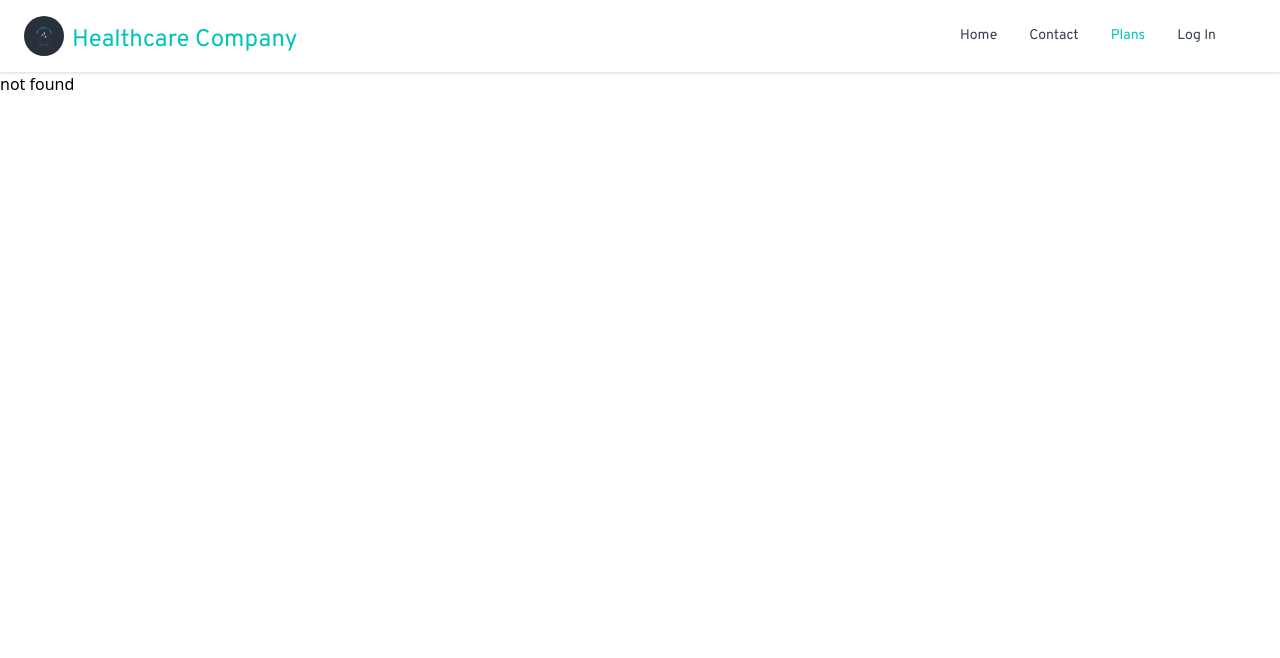
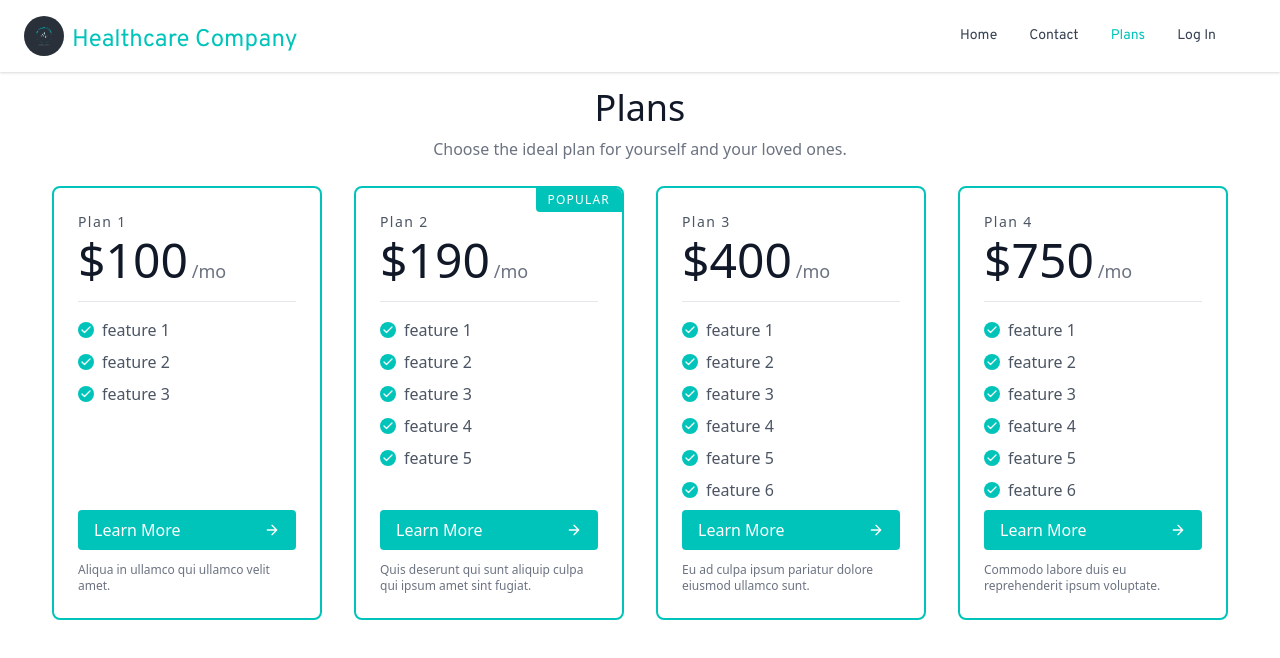
Before and after one commit to system32uwu/Meedikal, a React (Create React App) app in the folder frontend/: page /plans in a window 1280 px wide. Before the commit this address had no page. Shown: the top 658 px of the page. Built offline with nearby package versions, Linux system fonts and the light colour scheme.

Commit message:
added plans page

```diff
--- /dev/null
+++ b/frontend/src/components/planCard.tsx
@@ -0,0 +1,71 @@
+import React from "react";
+
+interface IProps {
+  planName: string;
+  price: number;
+  popular: boolean;
+  features: Array<string>;
+  legendText: string;
+}
+
+const PlanCard: React.FC<IProps> = ({
+  planName,
+  price,
+  popular,
+  features,
+  legendText,
+}) => {
+  return (
+    <div className="p-4 xl:w-1/4 md:w-1/2 w-full">
+      <div className="h-full p-6 rounded-lg border-2 border-turqoise flex flex-col relative overflow-hidden">
+        {popular ? (
+          <span className="bg-turqoise text-white px-3 py-1 tracking-widest text-xs absolute right-0 top-0 rounded-bl">
+            POPULAR
+          </span>
+        ) : null}
+        <h2 className="text-sm tracking-widest title-font mb-1 font-medium">
+          {planName}
+        </h2>
+        <h1 className="text-5xl text-gray-900 pb-4 mb-4 border-b border-gray-200 leading-none">
+          <span>${price}</span>
+          <span className="text-lg ml-1 font-normal text-gray-500">/mo</span>
+        </h1>
+        {features.map((f) => (
+          <p className="flex items-center text-gray-600 mb-2">
+            <span className="w-4 h-4 mr-2 inline-flex items-center justify-center bg-turqoise text-white rounded-full flex-shrink-0">
+              <svg
+                fill="none"
+                stroke="currentColor"
+                stroke-linecap="round"
+                stroke-linejoin="round"
+                stroke-width="2.5"
+                className="w-3 h-3"
+                viewBox="0 0 24 24"
+              >
+                <path d="M20 6L9 17l-5-5"></path>
+              </svg>
+            </span>
+            {f}
+          </p>
+        ))}
+        <button className="flex items-center mt-auto text-white bg-turqoise border-0 py-2 px-4 w-full focus:outline-none hover:bg-gray-500 rounded">
+          Learn More
+          <svg
+            fill="none"
+            stroke="currentColor"
+            stroke-linecap="round"
+            stroke-linejoin="round"
+            stroke-width="2"
+            className="w-4 h-4 ml-auto"
+            viewBox="0 0 24 24"
+          >
+            <path d="M5 12h14M12 5l7 7-7 7"></path>
+          </svg>
+        </button>
+        <p className="text-xs text-gray-500 mt-3">{legendText}</p>
+      </div>
+    </div>
+  );
+};
+
+export default PlanCard;
--- a/frontend/src/meedikalLanding/index.tsx
+++ b/frontend/src/meedikalLanding/index.tsx
@@ -5,6 +5,7 @@ import { NotFound } from "../components/notFound";
 import Navbar from "../components/navbar";
 import Contact from "./contact";
 import { Login } from "./login";
+import Plans from "./plans";
 
 interface IProps {}
 
@@ -23,6 +24,9 @@ const MeedikalLanding: React.FC<IProps> = () => {
           <Route exact path="/login">
             <Login />
           </Route>
+          <Route exact path="/plans">
+            <Plans />
+          </Route>
           <Route component={NotFound} />
         </Switch>
       </BrowserRouter>
--- /dev/null
+++ b/frontend/src/meedikalLanding/plans.tsx
@@ -0,0 +1,66 @@
+import React from "react";
+import PlanCard from "../components/planCard";
+
+interface IProps {}
+
+const featureX = (x: number) => {
+  let lst = Array(x);
+  for (let i = 1; i <= x; i++) lst.push(`feature ${i}`);
+  return lst;
+};
+
+const plans = [
+  {
+    planName: "Plan 1",
+    price: 100,
+    popular: false,
+    features: featureX(3),
+    legendText: "Aliqua in ullamco qui ullamco velit amet.",
+  },
+  {
+    planName: "Plan 2",
+    price: 190,
+    popular: true,
+    features: featureX(5),
+    legendText:
+      "Quis deserunt qui sunt aliquip culpa qui ipsum amet sint fugiat.",
+  },
+  {
+    planName: "Plan 3",
+    price: 400,
+    popular: false,
+    features: featureX(6),
+    legendText: "Eu ad culpa ipsum pariatur dolore eiusmod ullamco sunt.",
+  },
+  {
+    planName: "Plan 4",
+    price: 750,
+    popular: false,
+    features: featureX(6),
+    legendText: "Commodo labore duis eu reprehenderit ipsum voluptate.",
+  },
+];
+
+const Plans: React.FC<IProps> = ({}) => {
+  return (
+    <section className="text-gray-600 body-font overflow-hidden">
+      <div className="container px-5 py-4 mx-auto">
+        <div className="flex flex-col text-center w-full mb-2">
+          <h1 className="sm:text-4xl text-3xl font-medium title-font mb-2 text-gray-900">
+            Plans
+          </h1>
+          <p className="lg:w-2/3 mx-auto leading-relaxed text-base text-gray-500">
+            Choose the ideal plan for yourself and your loved ones.
+          </p>
+        </div>
+        <div className="flex flex-wrap px-4">
+          {plans.map((p) => (
+            <PlanCard {...p} key={p.planName} />
+          ))}
+        </div>
+      </div>
+    </section>
+  );
+};
+
+export default Plans;
```
